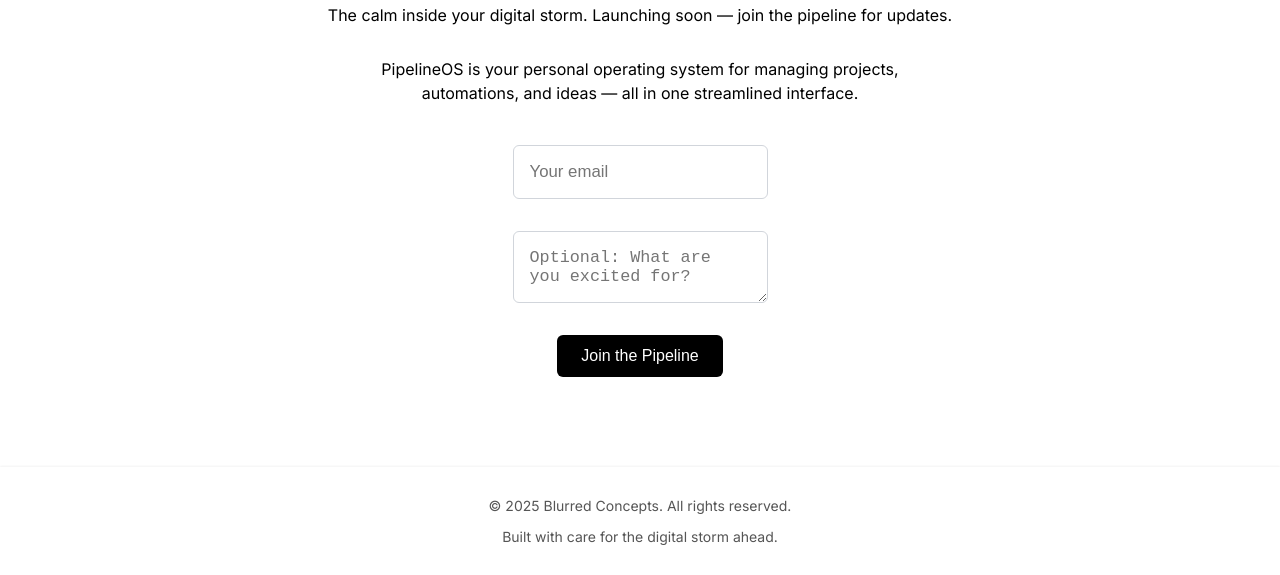
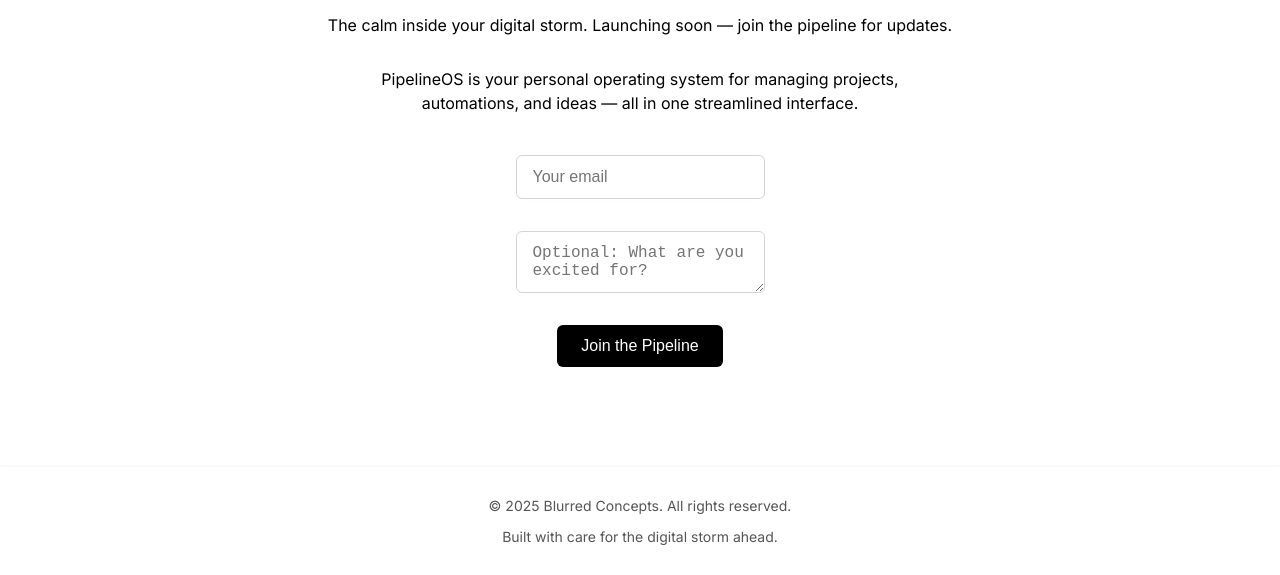
Before and after one commit to garthpuckerin/pipelineos-site, a plain HTML site: page index.html in a window 1280 px wide. Shown: the part 293-868 px from the top of the page. Drawn offline with Linux system fonts and the light colour scheme.

Commit message:
Fix: small form field size

```diff
--- a/styles.css
+++ b/styles.css
@@ -65,12 +65,10 @@ form {
 
 input,
 textarea {
-  display: block;
   width: 100%;
   max-width: 480px;
-  min-height: 3.25rem;
-  padding: 1rem;
-  font-size: 1.05rem;
+  padding: 0.75rem 1rem;
+  font-size: 1rem;
   border: 1px solid #d1d5db;
   border-radius: 0.375rem;
   margin-bottom: 1rem;
```
